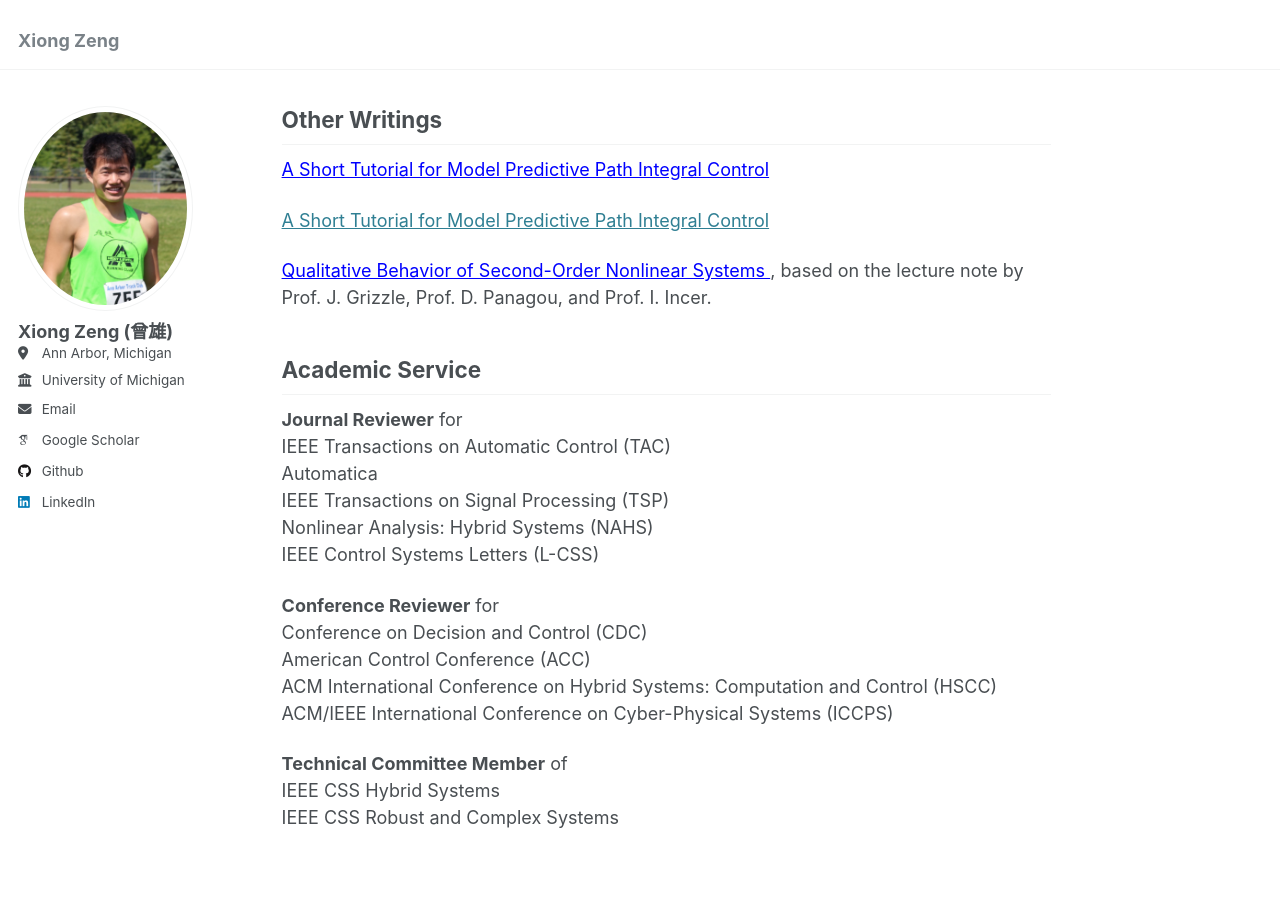
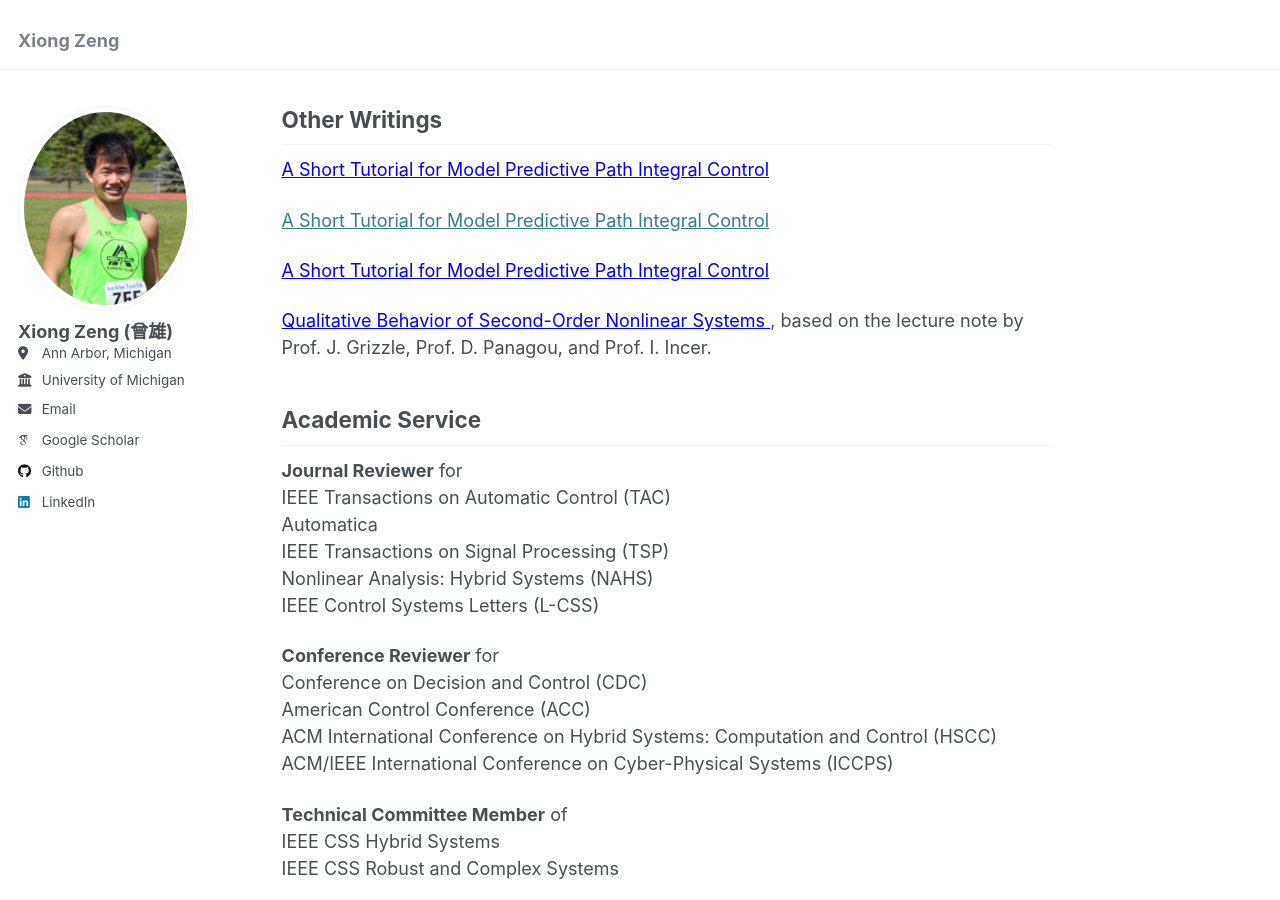
Before and after one commit to zengxiong111/zengxiong.github.io, a Jekyll site: the page built from _pages/about.md, in a window 1280 px wide and 900 px high, scrolled down 1553 px. Built offline with Jekyll 4.4.1, drawn with Linux system fonts in a browser that asks for light colours; some web fonts are replaced.

Commit message:
Update about.md

```diff
--- a/_pages/about.md
+++ b/_pages/about.md
@@ -100,10 +100,19 @@
 A Short Tutorial for Model Predictive Path Integral Control
 </a>
 
-<a href="https://zengxiong111.github.io/zengxiong.github.io/files/A_Tutorial_for_MPPI.pdf"
+<a href="https://zengxiong111.github.io/zengxiong.github.io/files/A_Tutorial_for_MPPI-s.pdf"
    target="_blank">
   A Short Tutorial for Model Predictive Path Integral Control
 </a>
+
+<a href="{{ site.baseurl }}/file/A_Tutorial_for_MPPI-s.pdf"
+   target="_blank"
+   style="color: blue;">
+  A Short Tutorial for Model Predictive Path Integral Control
+</a>
+
+
+
 
 
 
```
